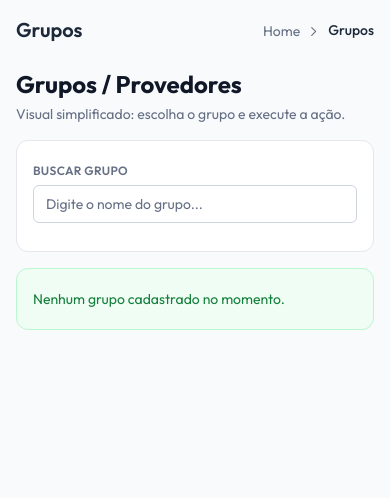
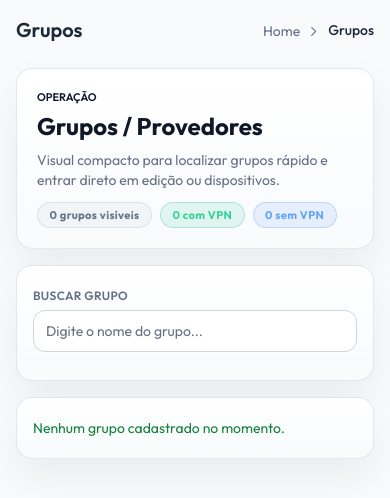
Before and after one commit to TavaresEnok/backup-center-ajust-consulting, a Python web app: template app/templates/tenant/operations/index.html in a window 390 px wide. Shown: the top 498 px of the page. Run offline with Jinja, Linux system fonts and the light colour scheme; the template is opened without the code that fills it, so the values that code supplies are empty.

Commit message:
Refine tenant groups operations layout

```diff
--- a/app/templates/tenant/operations/index.html
+++ b/app/templates/tenant/operations/index.html
@@ -8,93 +8,206 @@
 {% set role = session.get('user_role') %}
 {% set can_manage_admin = role in ['super_admin', 'tenant_owner', 'tenant_admin'] %}
 
-<div class="space-y-4 pb-4">
+<style>
+    .groups-shell {
+        --group-surface: linear-gradient(180deg, rgba(255, 255, 255, 0.98), rgba(248, 250, 252, 0.94));
+        --group-border: rgba(148, 163, 184, 0.24);
+        --group-shadow: 0 18px 40px rgba(15, 23, 42, 0.06);
+    }
+
+    html.dark .groups-shell {
+        --group-surface: linear-gradient(180deg, rgba(15, 23, 42, 0.92), rgba(15, 23, 42, 0.82));
+        --group-border: rgba(96, 165, 250, 0.16);
+        --group-shadow: 0 18px 40px rgba(2, 6, 23, 0.24);
+    }
+
+    .groups-hero,
+    .group-search-card,
+    .group-card,
+    .groups-empty {
+        border: 1px solid var(--group-border);
+        border-radius: 1rem;
+        background: var(--group-surface);
+        box-shadow: var(--group-shadow);
+    }
+
+    .group-card {
+        position: relative;
+        overflow: hidden;
+        transition: transform .16s ease, border-color .16s ease, box-shadow .16s ease;
+    }
+
+    .group-card::before {
+        content: "";
+        position: absolute;
+        inset: 0 auto 0 0;
+        width: 4px;
+        background: linear-gradient(180deg, rgba(37, 99, 235, 0.9), rgba(14, 165, 233, 0.6));
+    }
+
+    .group-card[data-vpn="1"]::before {
+        background: linear-gradient(180deg, rgba(16, 185, 129, 0.95), rgba(6, 182, 212, 0.55));
+    }
+
+    .group-card:hover {
+        transform: translateY(-2px);
+        border-color: rgba(59, 130, 246, 0.34);
+        box-shadow: 0 20px 44px rgba(15, 23, 42, 0.10);
+    }
+
+    .group-grid {
+        display: grid;
+        grid-template-columns: repeat(auto-fit, minmax(250px, 1fr));
+        gap: 1rem;
+    }
+
+    .group-pill {
+        display: inline-flex;
+        align-items: center;
+        border-radius: 9999px;
+        padding: .28rem .72rem;
+        font-size: .7rem;
+        font-weight: 700;
+        letter-spacing: .03em;
+        border: 1px solid transparent;
+        white-space: nowrap;
+    }
+
+    .group-pill-neutral {
+        color: var(--text-muted);
+        border-color: rgba(148, 163, 184, 0.24);
+        background: rgba(148, 163, 184, 0.08);
+    }
+
+    .group-pill-vpn {
+        color: #34d399;
+        border-color: rgba(16, 185, 129, 0.24);
+        background: rgba(16, 185, 129, 0.10);
+    }
+
+    .group-pill-direct {
+        color: #60a5fa;
+        border-color: rgba(59, 130, 246, 0.24);
+        background: rgba(59, 130, 246, 0.10);
+    }
+
+    .group-mini-stat {
+        border-radius: .9rem;
+        border: 1px solid rgba(148, 163, 184, 0.16);
+        background: rgba(148, 163, 184, 0.06);
+    }
+
+    html.dark .group-mini-stat {
+        background: rgba(255, 255, 255, 0.03);
+    }
+</style>
+
+<div class="groups-shell space-y-4 pb-4">
+    <section class="groups-hero p-5 md:p-6">
+        <div class="flex flex-col gap-3 md:flex-row md:items-end md:justify-between">
             <div>
-        <h3 class="text-2xl font-bold text-gray-900 dark:text-white">Grupos / Provedores</h3>
-        <p class="mt-1 text-sm text-gray-500 dark:text-gray-400">Visual simplificado: escolha o grupo e execute a ação.</p>
+                <p class="text-[11px] font-semibold uppercase tracking-[0.18em] text-sky-500">Operação</p>
+                <h3 class="mt-1 text-2xl font-bold text-gray-900 dark:text-white">Grupos / Provedores</h3>
+                <p class="mt-2 text-sm text-gray-500 dark:text-gray-400">
+                    Visual compacto para localizar grupos rápido e entrar direto em edição ou dispositivos.
+                </p>
             </div>
+            <div class="flex flex-wrap gap-2 text-xs">
+                <span class="group-pill group-pill-neutral">{{ group_rows|length }} grupos visíveis</span>
+                <span class="group-pill group-pill-vpn">
+                    {{ group_rows|selectattr('uses_vpn')|list|length }} com VPN
+                </span>
+                <span class="group-pill group-pill-direct">
+                    {{ group_rows|rejectattr('uses_vpn')|list|length }} sem VPN
+                </span>
+            </div>
+        </div>
+    </section>
 
-    <div class="rounded-xl border border-gray-200 bg-white p-4 dark:border-gray-800 dark:bg-gray-900/60">
-        <div class="grid grid-cols-1 gap-3 md:grid-cols-3">
-            <div class="md:col-span-2">
-                <label for="groupSearchInput" class="text-xs font-semibold uppercase tracking-wide text-gray-500">
+    <section class="group-search-card p-4">
+        <div class="grid grid-cols-1 gap-3 lg:grid-cols-[minmax(0,1fr)_auto] lg:items-end">
+            <div>
+                <label for="groupSearchInput" class="text-xs font-semibold uppercase tracking-wide text-gray-500 dark:text-gray-400">
                     Buscar grupo
                 </label>
                 <input
                     id="groupSearchInput"
                     type="text"
                     placeholder="Digite o nome do grupo..."
-                    class="mt-1 w-full rounded-md border border-gray-300 bg-white px-3 py-2 text-sm text-gray-900 focus:border-brand-500 focus:outline-none dark:border-gray-700 dark:bg-gray-800 dark:text-white"
+                    class="mt-1 w-full rounded-xl border border-gray-300 bg-white px-3.5 py-2.5 text-sm text-gray-900 focus:border-brand-500 focus:outline-none dark:border-gray-700 dark:bg-gray-800 dark:text-white"
                 >
             </div>
-            <div class="flex items-end justify-start md:justify-end">
+            <div class="flex items-center gap-2">
                 <p id="groupVisibleCount" class="text-sm font-medium text-gray-600 dark:text-gray-300"></p>
             </div>
         </div>
+    </section>
+
+    {% if group_rows %}
+    <section class="group-grid">
+        {% for row in group_rows %}
+        <article class="group-card group-item p-4 md:p-5" data-group-name="{{ row.name|lower }}" data-vpn="{{ 1 if row.uses_vpn else 0 }}">
+            <div class="space-y-4">
+                <div class="flex items-start justify-between gap-3">
+                    <div class="min-w-0">
+                        <h4 class="truncate text-base font-semibold text-gray-900 dark:text-white">{{ row.name }}</h4>
+                        <p class="mt-1 text-xs text-gray-500 dark:text-gray-400">
+                            {{ 'Com VPN' if row.uses_vpn else 'Sem VPN' }} • {{ row.connection_type|replace('_', ' ')|title }}
+                        </p>
+                    </div>
+                    <span class="group-pill {{ 'group-pill-vpn' if row.uses_vpn else 'group-pill-direct' }}">
+                        {{ 'VPN' if row.uses_vpn else 'Direto' }}
+                    </span>
                 </div>
 
-    {% if group_rows %}
-    <div class="overflow-hidden rounded-xl border border-gray-200 bg-white dark:border-gray-800 dark:bg-gray-900/60">
-        <div class="overflow-x-auto">
-            <table class="min-w-full divide-y divide-gray-200 dark:divide-gray-800">
-                <thead class="bg-gray-50 dark:bg-gray-800/60">
-                    <tr>
-                        <th scope="col" class="px-4 py-3 text-left text-xs font-semibold uppercase tracking-wide text-gray-500">Grupo</th>
-                        <th scope="col" class="px-4 py-3 text-left text-xs font-semibold uppercase tracking-wide text-gray-500">Dispositivos</th>
-                        <th scope="col" class="px-4 py-3 text-right text-xs font-semibold uppercase tracking-wide text-gray-500">Ações</th>
-                    </tr>
-                </thead>
-                <tbody class="divide-y divide-gray-100 dark:divide-gray-800">
-                    {% for row in group_rows %}
-                    <tr class="group-item" data-group-name="{{ row.name|lower }}">
-                        <td class="px-4 py-3">
-                            <p class="text-sm font-medium text-gray-900 dark:text-white">{{ row.name }}</p>
-                        </td>
-                        <td class="px-4 py-3">
-                            <p class="text-sm text-gray-700 dark:text-gray-300">{{ row.total_devices }}</p>
-                        </td>
-                        <td class="px-4 py-3">
-                            <div class="flex justify-end gap-2">
+                <div class="group-mini-stat flex items-center justify-between gap-3 px-3.5 py-3">
+                    <div>
+                        <p class="text-[11px] font-semibold uppercase tracking-wide text-gray-500 dark:text-gray-400">Dispositivos</p>
+                        <p class="mt-1 text-2xl font-bold text-gray-900 dark:text-white">{{ row.total_devices }}</p>
+                    </div>
+                    <div class="text-right text-xs text-gray-500 dark:text-gray-400">
+                        <p>{{ 'Estrutura VPN' if row.uses_vpn else 'Acesso direto' }}</p>
+                    </div>
+                </div>
+
+                <div class="flex flex-wrap gap-2">
                     {% if row.id %}
                     <a
                         href="{{ url_for('tenant_devices.list_devices', tenant_slug=tenant.slug, group_id=row.id) }}"
-                                    class="inline-flex items-center rounded-lg border border-gray-300 px-3 py-1.5 text-xs font-medium text-gray-700 transition-colors hover:bg-gray-100 dark:border-gray-700 dark:text-gray-300 dark:hover:bg-gray-800"
+                        class="inline-flex items-center rounded-xl border border-gray-300 px-3.5 py-2 text-xs font-semibold text-gray-700 transition-colors hover:bg-gray-100 dark:border-gray-700 dark:text-gray-300 dark:hover:bg-gray-800"
                     >
                         Ver dispositivos
                     </a>
                     {% if can_manage_admin %}
                     <a
                         href="{{ url_for('tenant_groups.edit_group', tenant_slug=tenant.slug, group_id=row.id) }}"
-                                    class="inline-flex items-center rounded-lg border border-gray-300 px-3 py-1.5 text-xs font-medium text-gray-700 transition-colors hover:bg-gray-100 dark:border-gray-700 dark:text-gray-300 dark:hover:bg-gray-800"
+                        class="inline-flex items-center rounded-xl bg-brand-600 px-3.5 py-2 text-xs font-semibold text-white transition-colors hover:bg-brand-700"
                     >
-                                    Editar
+                        Editar grupo
                     </a>
                     {% endif %}
                     {% else %}
                     <a
                         href="{{ url_for('tenant_devices.list_devices', tenant_slug=tenant.slug) }}"
-                                    class="inline-flex items-center rounded-lg border border-gray-300 px-3 py-1.5 text-xs font-medium text-gray-700 transition-colors hover:bg-gray-100 dark:border-gray-700 dark:text-gray-300 dark:hover:bg-gray-800"
+                        class="inline-flex items-center rounded-xl border border-gray-300 px-3.5 py-2 text-xs font-semibold text-gray-700 transition-colors hover:bg-gray-100 dark:border-gray-700 dark:text-gray-300 dark:hover:bg-gray-800"
                     >
                         Ver dispositivos
                     </a>
                     {% endif %}
                 </div>
-                        </td>
-                    </tr>
+            </div>
+        </article>
         {% endfor %}
-                </tbody>
-            </table>
-        </div>
-    </div>
+    </section>
 
     <div
         id="groupFilterEmptyState"
-        class="hidden rounded-xl border border-amber-200 bg-amber-50 px-4 py-4 text-sm text-amber-700 dark:border-amber-900/40 dark:bg-amber-900/10 dark:text-amber-300"
+        class="groups-empty hidden px-4 py-5 text-sm text-amber-700 dark:text-amber-300"
     >
-        Nenhum grupo corresponde a busca.
+        Nenhum grupo corresponde à busca.
     </div>
     {% else %}
-    <div class="rounded-xl border border-green-200 bg-green-50 px-4 py-5 text-sm text-green-700 dark:border-green-900/40 dark:bg-green-900/10 dark:text-green-300">
+    <div class="groups-empty px-4 py-5 text-sm text-green-700 dark:text-green-300">
         Nenhum grupo cadastrado no momento.
     </div>
     {% endif %}
```
Lines whose indentation alone changed are shown as unchanged.
